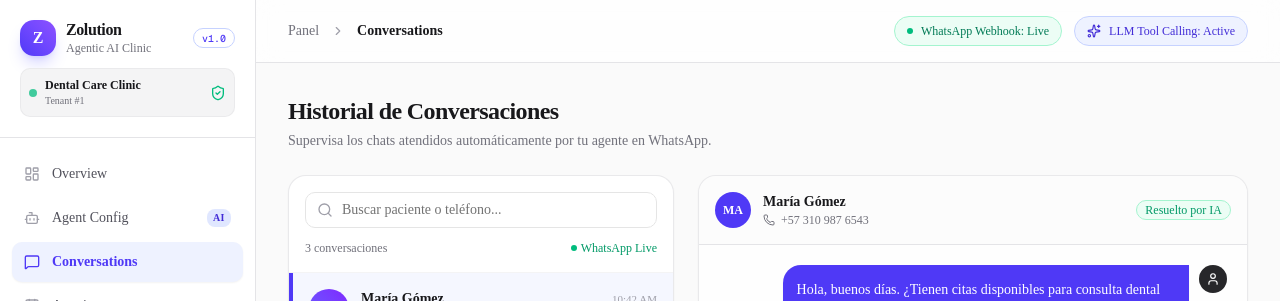
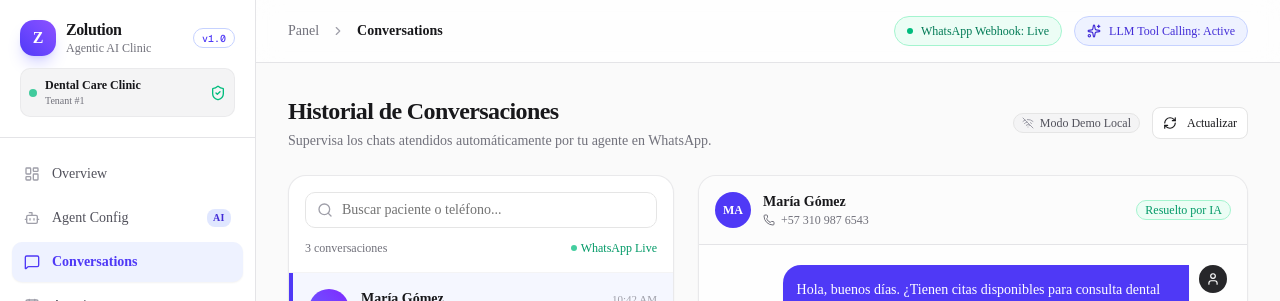
Before and after one commit to andresZam12/Zolution, a Next.js app in the folder frontend/: page /conversations in a window 1280 px wide. Shown: the top 301 px of the page. Built offline with nearby package versions, Linux system fonts and the light colour scheme; no server answers.

Commit message:
feat(frontend): connect conversations view to backend api with live polling

```diff
--- a/frontend/src/app/conversations/page.tsx
+++ b/frontend/src/app/conversations/page.tsx
@@ -1,21 +1,30 @@
 "use client";
 
-import React, { useState } from "react";
+import React, { useState, useEffect } from "react";
 import {
-  MessageSquare,
   Search,
   Bot,
   User,
   Clock,
-  CheckCheck,
-  Calendar,
   Sparkles,
   Phone,
-  Shield,
+  RefreshCw,
+  Wifi,
+  WifiOff,
 } from "lucide-react";
-import { Card, CardContent } from "@/components/ui/card";
 import { Input } from "@/components/ui/input";
 import { Badge } from "@/components/ui/badge";
+import { Button } from "@/components/ui/button";
+import { apiFetch } from "@/lib/api";
+
+interface MessageItem {
+  id: string;
+  role: "user" | "assistant";
+  content: string;
+  created_at?: string;
+  time?: string;
+  toolCall?: string;
+}
 
 interface ConversationItem {
   id: string;
@@ -23,24 +32,18 @@ interface ConversationItem {
   phone: string;
   lastMessage: string;
   time: string;
-  unread: boolean;
-  messages: {
-    id: string;
-    role: "user" | "assistant";
-    content: string;
-    time: string;
-    toolCall?: string;
-  }[];
+  status: string;
+  messages: MessageItem[];
 }
 
-const mockConversations: ConversationItem[] = [
+const fallbackConversations: ConversationItem[] = [
   {
     id: "conv-1",
     customerName: "María Gómez",
     phone: "+57 310 987 6543",
     lastMessage: "¡Perfecto, nos vemos el jueves a las 10:00 AM!",
     time: "10:42 AM",
-    unread: false,
+    status: "active",
     messages: [
       {
         id: "m1",
@@ -88,7 +91,7 @@ const mockConversations: ConversationItem[] = [
     phone: "+57 312 456 7890",
     lastMessage: "¿Qué costo tiene la limpieza con ultrasonido?",
     time: "Ayer",
-    unread: true,
+    status: "active",
     messages: [
       {
         id: "m7",
@@ -110,7 +113,7 @@ const mockConversations: ConversationItem[] = [
     phone: "+57 301 234 5678",
     lastMessage: "Gracias por la información, lo reviso con mi familia.",
     time: "Lunes",
-    unread: false,
+    status: "active",
     messages: [
       {
         id: "m9",
@@ -135,10 +138,84 @@ const mockConversations: ConversationItem[] = [
 ];
 
 export default function ConversationsPage() {
-  const [selectedConv, setSelectedConv] = useState<ConversationItem>(mockConversations[0]);
+  const [conversations, setConversations] = useState<ConversationItem[]>(fallbackConversations);
+  const [selectedConv, setSelectedConv] = useState<ConversationItem>(fallbackConversations[0]);
   const [searchTerm, setSearchTerm] = useState("");
+  const [isLoading, setIsLoading] = useState(false);
+  const [isLiveApi, setIsLiveApi] = useState(false);
 
-  const filteredConversations = mockConversations.filter(
+  const loadConversations = async () => {
+    setIsLoading(true);
+    try {
+      const data = await apiFetch<{
+        items: Array<{
+          id: string;
+          customer_name: string | null;
+          customer_phone: string;
+          status: string;
+          updated_at: string;
+          last_message: { content: string; created_at: string } | null;
+        }>;
+        total: number;
+      }>("/conversations");
+
+      if (data && data.items && data.items.length > 0) {
+        const mapped: ConversationItem[] = data.items.map((item) => ({
+          id: item.id,
+          customerName: item.customer_name || "Paciente WhatsApp",
+          phone: item.customer_phone,
+          lastMessage: item.last_message?.content || "Sin mensajes",
+          time: new Date(item.updated_at).toLocaleTimeString([], { hour: "2-digit", minute: "2-digit" }),
+          status: item.status,
+          messages: [],
+        }));
+        setConversations(mapped);
+        setSelectedConv(mapped[0]);
+        setIsLiveApi(true);
+      } else {
+        setIsLiveApi(false);
+      }
+    } catch {
+      // Fallback gracefully to demo conversations if API is offline
+      setIsLiveApi(false);
+    } finally {
+      setIsLoading(false);
+    }
+  };
+
+  useEffect(() => {
+    loadConversations();
+  }, []);
+
+  const handleSelectConversation = async (conv: ConversationItem) => {
+    setSelectedConv(conv);
+    if (isLiveApi) {
+      try {
+        const detail = await apiFetch<{
+          messages: Array<{
+            id: string;
+            role: "user" | "assistant";
+            content: string;
+            created_at: string;
+          }>;
+        }>(`/conversations/${conv.id}`);
+
+        if (detail && detail.messages) {
+          const formattedMessages: MessageItem[] = detail.messages.map((m) => ({
+            id: m.id,
+            role: m.role,
+            content: m.content,
+            time: new Date(m.created_at).toLocaleTimeString([], { hour: "2-digit", minute: "2-digit" }),
+          }));
+          setSelectedConv((prev) => ({ ...prev, messages: formattedMessages }));
+        }
+      } catch {
+        // Keep current messages
+      }
+    }
+  };
+
+  const filteredConversations = conversations.filter(
     (c) =>
       c.customerName.toLowerCase().includes(searchTerm.toLowerCase()) ||
       c.phone.includes(searchTerm)
@@ -146,11 +223,47 @@ export default function ConversationsPage() {
 
   return (
     <div className="space-y-6">
-      <div>
-        <h2 className="text-2xl font-bold tracking-tight">Historial de Conversaciones</h2>
-        <p className="text-sm text-zinc-500 dark:text-zinc-400 mt-1">
-          Supervisa los chats atendidos automáticamente por tu agente en WhatsApp.
-        </p>
+      <div className="flex flex-col sm:flex-row sm:items-center sm:justify-between gap-4">
+        <div>
+          <h2 className="text-2xl font-bold tracking-tight">Historial de Conversaciones</h2>
+          <p className="text-sm text-zinc-500 dark:text-zinc-400 mt-1">
+            Supervisa los chats atendidos automáticamente por tu agente en WhatsApp.
+          </p>
+        </div>
+
+        <div className="flex items-center gap-3">
+          <Badge
+            variant="outline"
+            className={`text-xs gap-1.5 py-1 ${
+              isLiveApi
+                ? "bg-emerald-500/10 text-emerald-600 dark:text-emerald-400 border-emerald-500/30"
+                : "bg-zinc-100 text-zinc-600 dark:bg-zinc-800 dark:text-zinc-400"
+            }`}
+          >
+            {isLiveApi ? (
+              <>
+                <Wifi className="h-3 w-3 text-emerald-500" />
+                Backend Live API
+              </>
+            ) : (
+              <>
+                <WifiOff className="h-3 w-3 text-zinc-400" />
+                Modo Demo Local
+              </>
+            )}
+          </Badge>
+
+          <Button
+            size="sm"
+            variant="outline"
+            onClick={loadConversations}
+            disabled={isLoading}
+            className="text-xs h-8"
+          >
+            <RefreshCw className={`mr-1.5 h-3.5 w-3.5 ${isLoading ? "animate-spin" : ""}`} />
+            Actualizar
+          </Button>
+        </div>
       </div>
 
       <div className="grid grid-cols-1 lg:grid-cols-12 gap-6 h-[720px]">
@@ -169,7 +282,7 @@ export default function ConversationsPage() {
             <div className="flex items-center justify-between text-xs text-zinc-500">
               <span>{filteredConversations.length} conversaciones</span>
               <span className="flex items-center gap-1 text-emerald-600 dark:text-emerald-400 font-medium">
-                <span className="w-1.5 h-1.5 rounded-full bg-emerald-500" />
+                <span className="w-1.5 h-1.5 rounded-full bg-emerald-500 animate-pulse" />
                 WhatsApp Live
               </span>
             </div>
@@ -181,7 +294,7 @@ export default function ConversationsPage() {
               return (
                 <button
                   key={conv.id}
-                  onClick={() => setSelectedConv(conv)}
+                  onClick={() => handleSelectConversation(conv)}
                   className={`w-full text-left p-4 transition-colors flex items-start gap-3 hover:bg-zinc-50 dark:hover:bg-zinc-800/50 ${
                     isSelected ? "bg-indigo-50/60 dark:bg-indigo-950/40 border-l-4 border-indigo-600" : ""
                   }`}
```
